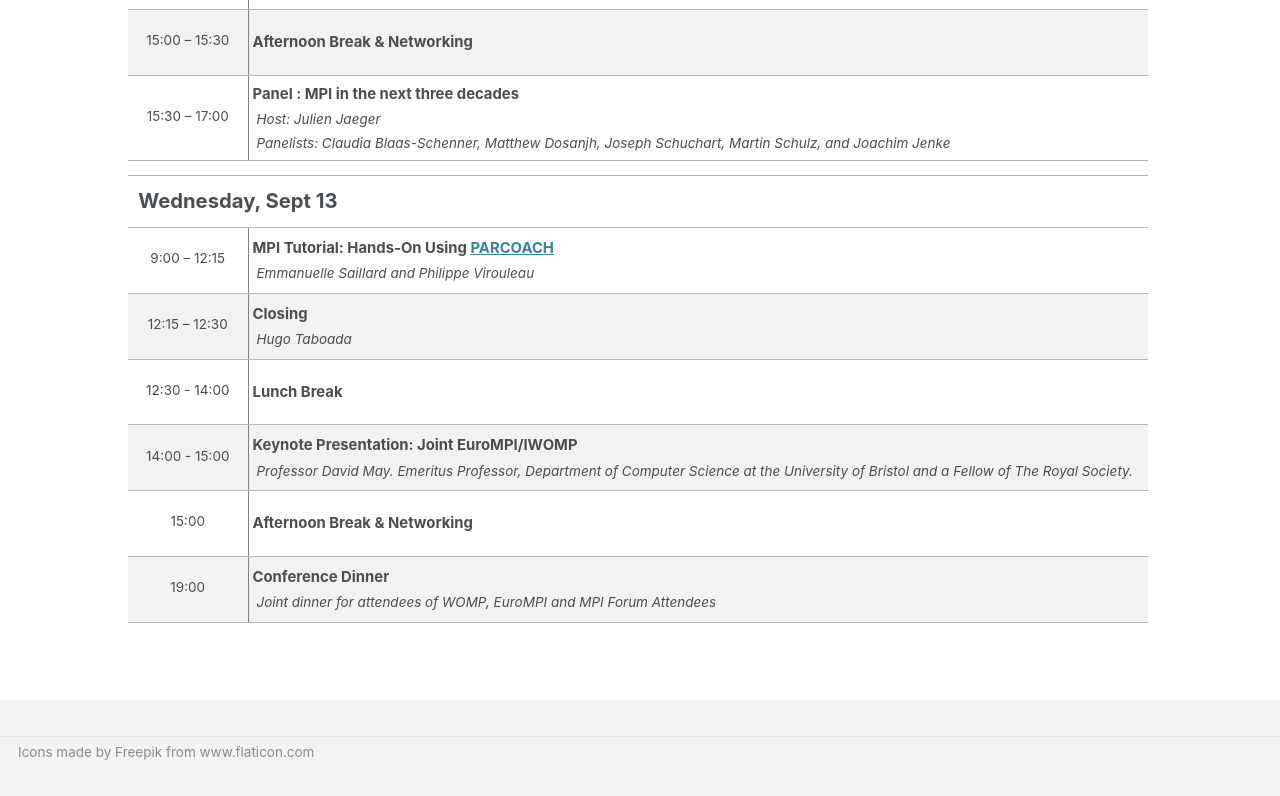
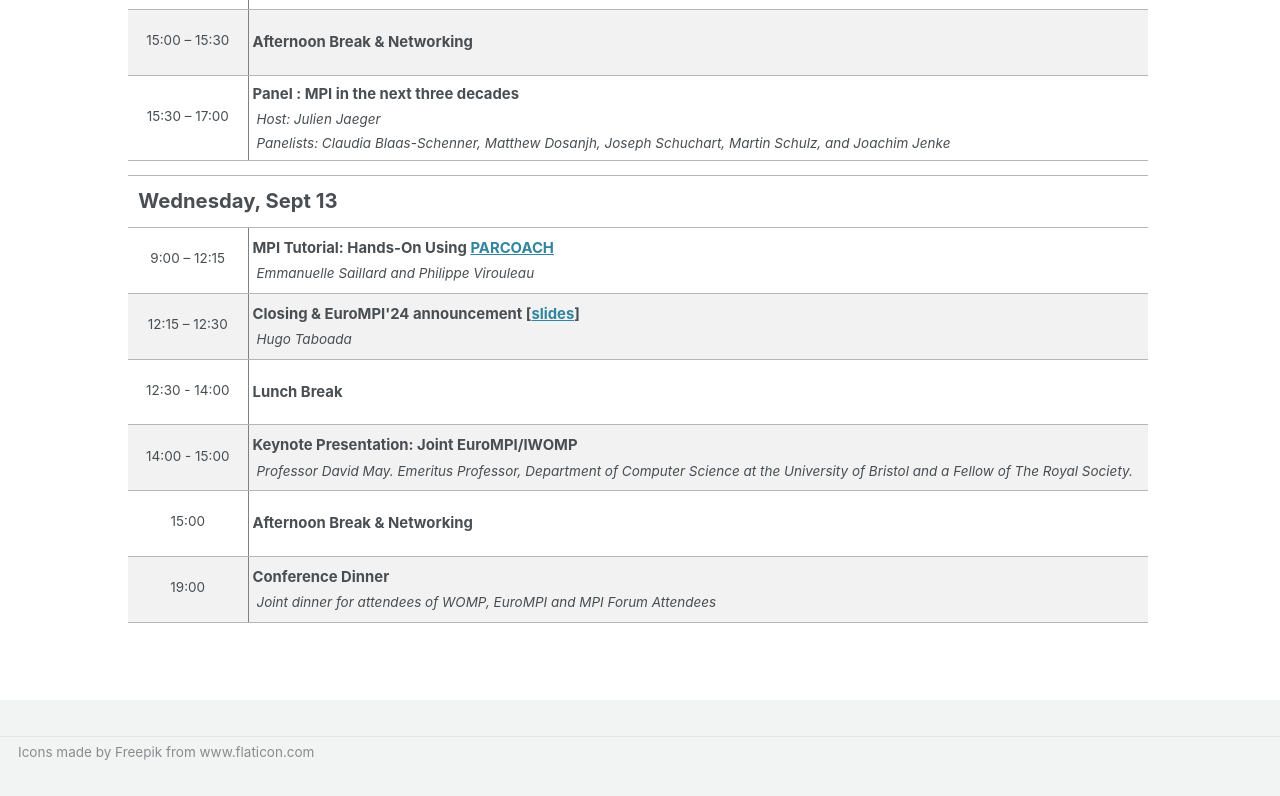
Before and after one commit to eurompi23/eurompi23.github.io, a Jekyll site: the page built from _pages/program.md, in a window 1280 px wide and 900 px high, scrolled down 2382 px, cut to the strip 0-796 px from the top of the window. Built offline with Jekyll 4.4.1, drawn with Linux system fonts in a browser that asks for light colours; cached includes are drawn as plain includes.

Commit message:
add EuroMPI24 presentation

```diff
--- a/_pages/program.md
+++ b/_pages/program.md
@@ -423,7 +423,7 @@ Zoom link (coming soon)</td>
           <p>12:15 – 12:30</p>
         </td>
 	<td style="padding-left:4px;padding-right:4px;width:720px" colspan="4">
-        <div style="font-weight:bold;font-size:1.10em">Closing</div>
+        <div style="font-weight:bold;font-size:1.10em">Closing & EuroMPI'24 announcement [<a href="./assets/slides/Pawsey_EuroMPI-IWOMP_2023_short.pdf" target="_blank">slides</a>]</div>
 	<div style="padding-top:4px;padding-left:4px;font-size:1em;font-style:italic">Hugo Taboada</div>
         </td>
       </tr>
```
Also changed, not shown: 2 other files.
